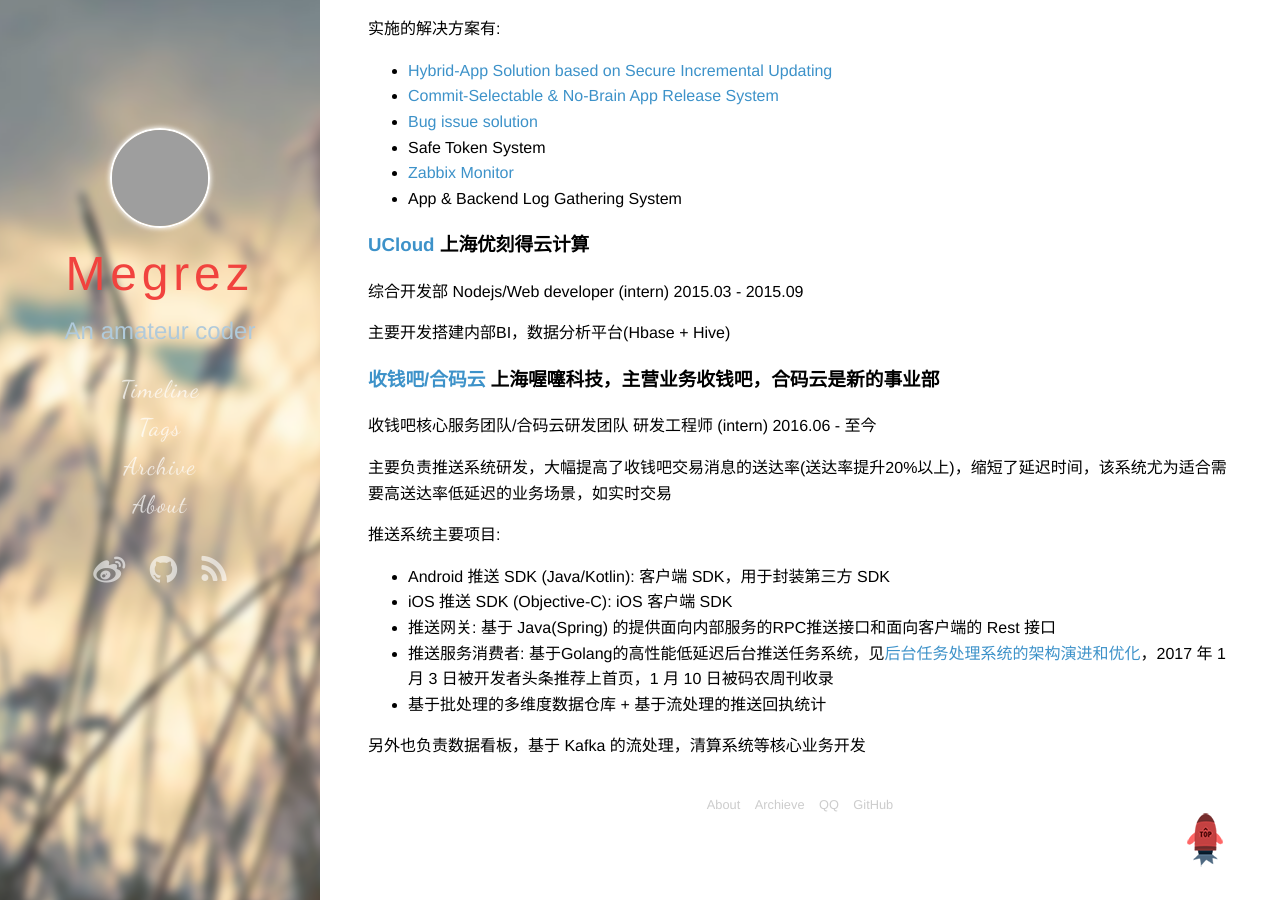
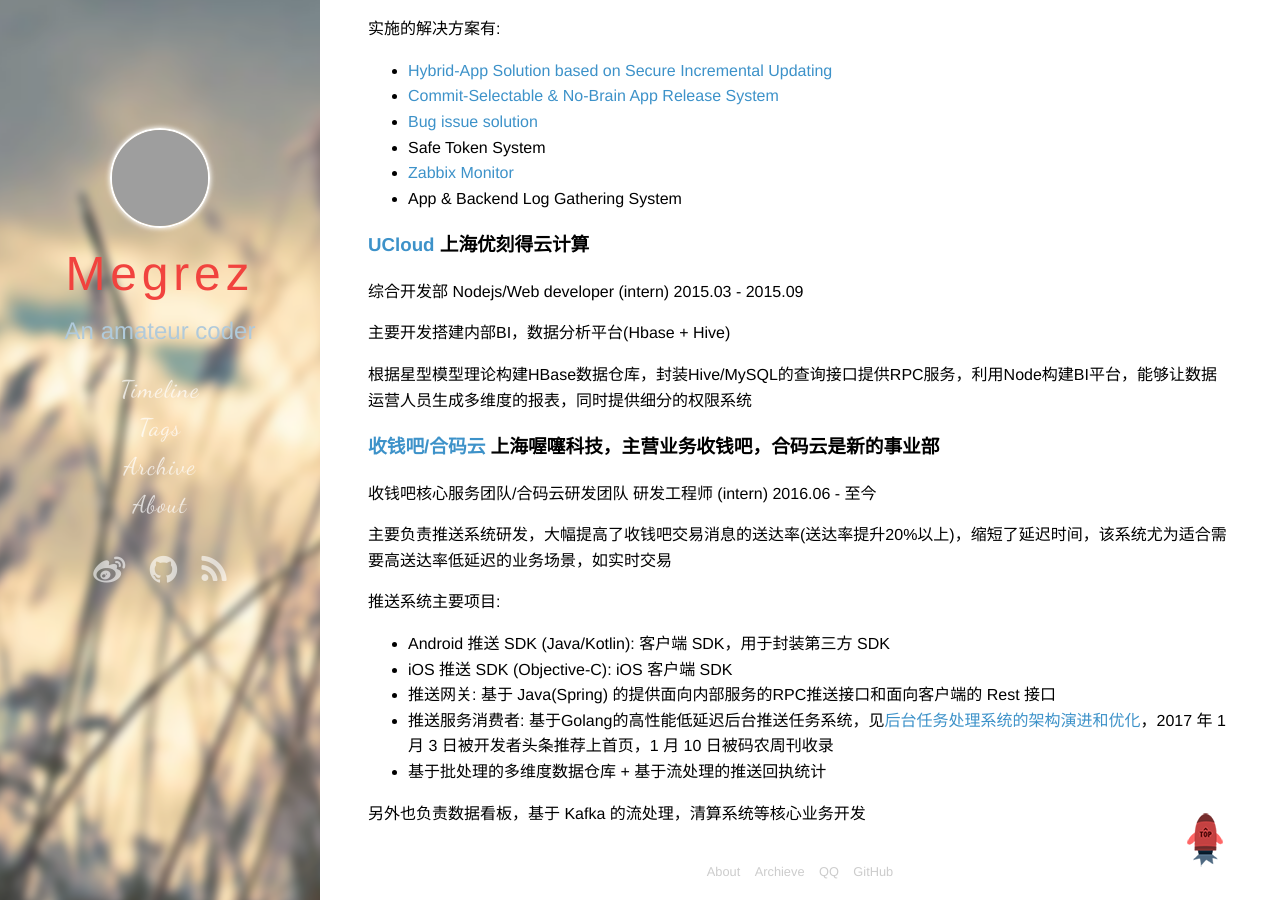
Before and after one commit to lujiajing1126/lujiajing1126.github.com, a Jekyll site: the page built from resume.md, in a window 1280 px wide and 900 px high, scrolled down 1432 px. Built offline with Jekyll 4.4.1, drawn with Linux system fonts in a browser that asks for light colours; some web fonts are replaced; comment, search, counter and statistics services are not loaded; grey boxes are pictures that could not be loaded.

Commit message:
add some details

```diff
--- a/resume.md
+++ b/resume.md
@@ -78,6 +78,8 @@
 
   主要开发搭建内部BI，数据分析平台(Hbase + Hive)
 
+  根据星型模型理论构建HBase数据仓库，封装Hive/MySQL的查询接口提供RPC服务，利用Node构建BI平台，能够让数据运营人员生成多维度的报表，同时提供细分的权限系统
+
 ### **[收钱吧/合码云](https://shouqianba.com) 上海喔噻科技，主营业务收钱吧，合码云是新的事业部**
 
   收钱吧核心服务团队/合码云研发团队 研发工程师 (intern) 2016.06 - 至今
```
